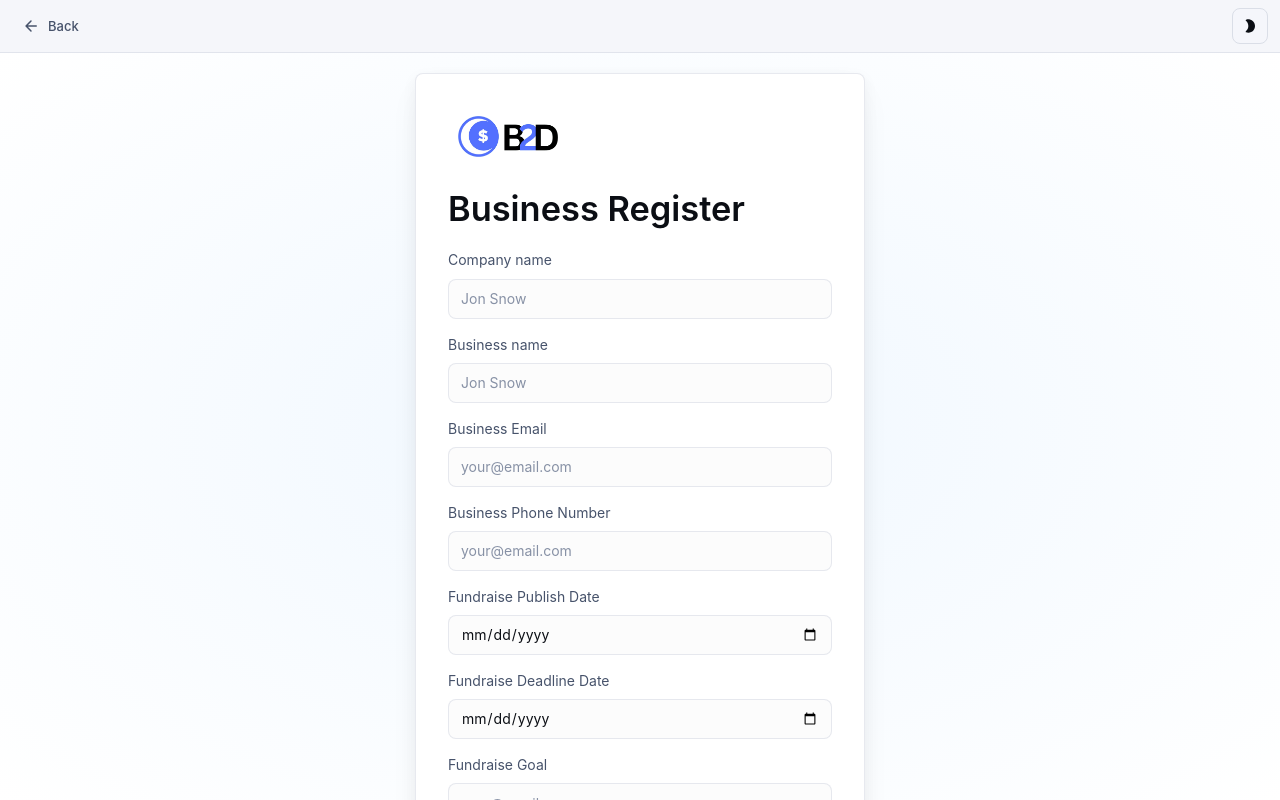
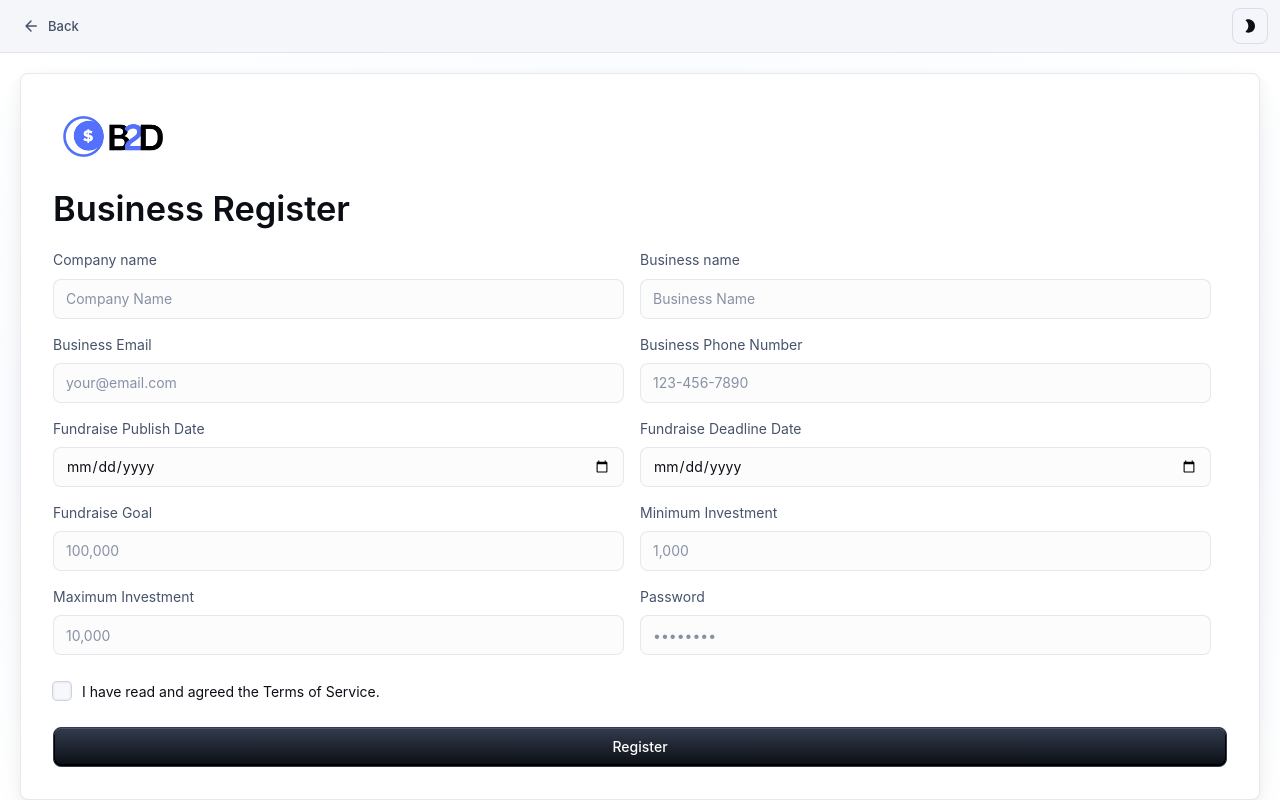
Before and after one commit to Kongkawee/B2D-Ventures, a React (Vite) app in the folder frontend/: page /bus-reg in a window 1280 px wide. Built offline with nearby package versions, Linux system fonts and the light colour scheme.

Commit message:
Update Register Card Sizing

```diff
--- a/frontend/src/pages/business-registration-page/BusinessRegistration.jsx
+++ b/frontend/src/pages/business-registration-page/BusinessRegistration.jsx
@@ -51,7 +51,7 @@ const SignUpContainer = styled(Stack)(({ theme }) => ({
 
 const logoStyle = {
   width: "100px",
-  margin: '10px',
+  margin: "10px",
   height: "auto",
   cursor: "pointer",
 };
@@ -149,11 +149,18 @@ export default function BusinessRegistration() {
           <Stack
             sx={{
               justifyContent: "center",
-              height: "100dvh",
               p: 2,
+              flexDirection: "row", // Set the Stack to row direction
+              flexWrap: "wrap", // Allow wrapping to create two columns
+              gap: 2, // Add some gap between the items
             }}
           >
-            <Card variant="outlined">
+            <Card
+              variant="outlined"
+              sx={{ width: { xs: "100%", sm: "100%" }, maxWidth: "none" }}
+            >
+              {" "}
+              {/* Ensure card takes full width */}
               <img
                 src={mode === "light" ? LogoLight : LogoDark}
                 style={logoStyle}
@@ -169,9 +176,16 @@ export default function BusinessRegistration() {
               <Box
                 component="form"
                 onSubmit={handleSubmit}
-                sx={{ display: "flex", flexDirection: "column", gap: 2 }}
+                sx={{
+                  display: "flex",
+                  flexDirection: "row",
+                  flexWrap: "wrap",
+                  gap: 2,
+                }}
               >
-                <FormControl>
+                <FormControl sx={{ width: "calc(50% - 16px)" }}>
+                  {" "}
+                  {/* Adjust width for 2-column layout */}
                   <FormLabel htmlFor="name">Company name</FormLabel>
                   <TextField
                     autoComplete="name"
@@ -179,13 +193,13 @@ export default function BusinessRegistration() {
                     required
                     fullWidth
                     id="name"
-                    placeholder="Jon Snow"
+                    placeholder="Company Name"
                     error={nameError}
                     helperText={nameErrorMessage}
                     color={nameError ? "error" : "primary"}
                   />
                 </FormControl>
-                <FormControl>
+                <FormControl sx={{ width: "calc(50% - 16px)" }}>
                   <FormLabel htmlFor="name">Business name</FormLabel>
                   <TextField
                     autoComplete="name"
@@ -193,13 +207,14 @@ export default function BusinessRegistration() {
                     required
                     fullWidth
                     id="name"
-                    placeholder="Jon Snow"
+                    placeholder="Business Name"
                     error={nameError}
                     helperText={nameErrorMessage}
                     color={nameError ? "error" : "primary"}
                   />
                 </FormControl>
-                <FormControl>
+
+                <FormControl sx={{ width: "calc(50% - 16px)" }}>
                   <FormLabel htmlFor="email">Business Email</FormLabel>
                   <TextField
                     required
@@ -211,98 +226,107 @@ export default function BusinessRegistration() {
                     variant="outlined"
                   />
                 </FormControl>
-                <FormControl>
-                  <FormLabel htmlFor="email">Business Phone Number</FormLabel>
+                <FormControl sx={{ width: "calc(50% - 16px)" }}>
+                  <FormLabel htmlFor="phone">Business Phone Number</FormLabel>
                   <TextField
                     required
                     fullWidth
-                    id="email"
-                    placeholder="your@email.com"
-                    name="email"
-                    autoComplete="email"
+                    id="phone"
+                    placeholder="123-456-7890"
+                    name="phone"
+                    autoComplete="tel"
                     variant="outlined"
                   />
                 </FormControl>
-                <FormControl>
-                  <FormLabel htmlFor="email">Fundraise Publish Date</FormLabel>
+
+                <FormControl sx={{ width: "calc(50% - 16px)" }}>
+                  <FormLabel htmlFor="publishDate">
+                    Fundraise Publish Date
+                  </FormLabel>
                   <TextField
                     required
                     fullWidth
-                    id="email"
+                    id="publishDate"
                     type="date"
-                    placeholder="your@email.com"
-                    name="email"
-                    autoComplete="email"
+                    name="publishDate"
                     variant="outlined"
                   />
                 </FormControl>
-                <FormControl>
-                  <FormLabel htmlFor="email">Fundraise Deadline Date</FormLabel>
+                <FormControl sx={{ width: "calc(50% - 16px)" }}>
+                  <FormLabel htmlFor="deadlineDate">
+                    Fundraise Deadline Date
+                  </FormLabel>
                   <TextField
                     required
                     fullWidth
-                    id="email"
+                    id="deadlineDate"
                     type="date"
-                    placeholder="your@email.com"
-                    name="email"
-                    autoComplete="email"
+                    name="deadlineDate"
                     variant="outlined"
                   />
                 </FormControl>
-                <FormControl>
-                  <FormLabel htmlFor="email">Fundraise Goal</FormLabel>
+
+                <FormControl sx={{ width: "calc(50% - 16px)" }}>
+                  <FormLabel htmlFor="goal">Fundraise Goal</FormLabel>
                   <TextField
                     required
                     fullWidth
-                    id="email"
-                    placeholder="your@email.com"
-                    name="email"
-                    autoComplete="email"
+                    id="goal"
+                    placeholder="100,000"
+                    name="goal"
+                    autoComplete="off"
                     variant="outlined"
                   />
                 </FormControl>
-                <FormControl>
-                  <FormLabel htmlFor="email">Minimum Investment</FormLabel>
+                <FormControl sx={{ width: "calc(50% - 16px)" }}>
+                  <FormLabel htmlFor="minInvestment">
+                    Minimum Investment
+                  </FormLabel>
                   <TextField
                     required
                     fullWidth
-                    id="email"
-                    placeholder="your@email.com"
-                    name="email"
-                    autoComplete="email"
+                    id="minInvestment"
+                    placeholder="1,000"
+                    name="minInvestment"
+                    autoComplete="off"
                     variant="outlined"
                   />
                 </FormControl>
-                <FormControl>
-                  <FormLabel htmlFor="email">Maximum Investment</FormLabel>
+
+                <FormControl sx={{ width: "calc(50% - 16px)" }}>
+                  <FormLabel htmlFor="maxInvestment">
+                    Maximum Investment
+                  </FormLabel>
                   <TextField
                     required
                     fullWidth
-                    id="email"
-                    placeholder="your@email.com"
-                    name="email"
-                    autoComplete="email"
+                    id="maxInvestment"
+                    placeholder="10,000"
+                    name="maxInvestment"
+                    autoComplete="off"
                     variant="outlined"
                   />
                 </FormControl>
-                <FormControl>
+                <FormControl sx={{ width: "calc(50% - 16px)" }}>
                   <FormLabel htmlFor="password">Password</FormLabel>
                   <TextField
                     required
                     fullWidth
                     name="password"
-                    placeholder="••••••"
+                    placeholder="••••••••"
                     type="password"
                     id="password"
                     autoComplete="new-password"
                     variant="outlined"
                   />
                 </FormControl>
+
                 <FormControlLabel
+                  sx={{ width: "100%" }} // Full width for the checkbox
                   control={
                     <Checkbox value="allowExtraEmails" color="primary" />
                   }
-                  label="I want to receive updates via email."
+                  label="I have read and agreed the Terms of Service."
                 />
                 <Button
                   type="submit"
```
